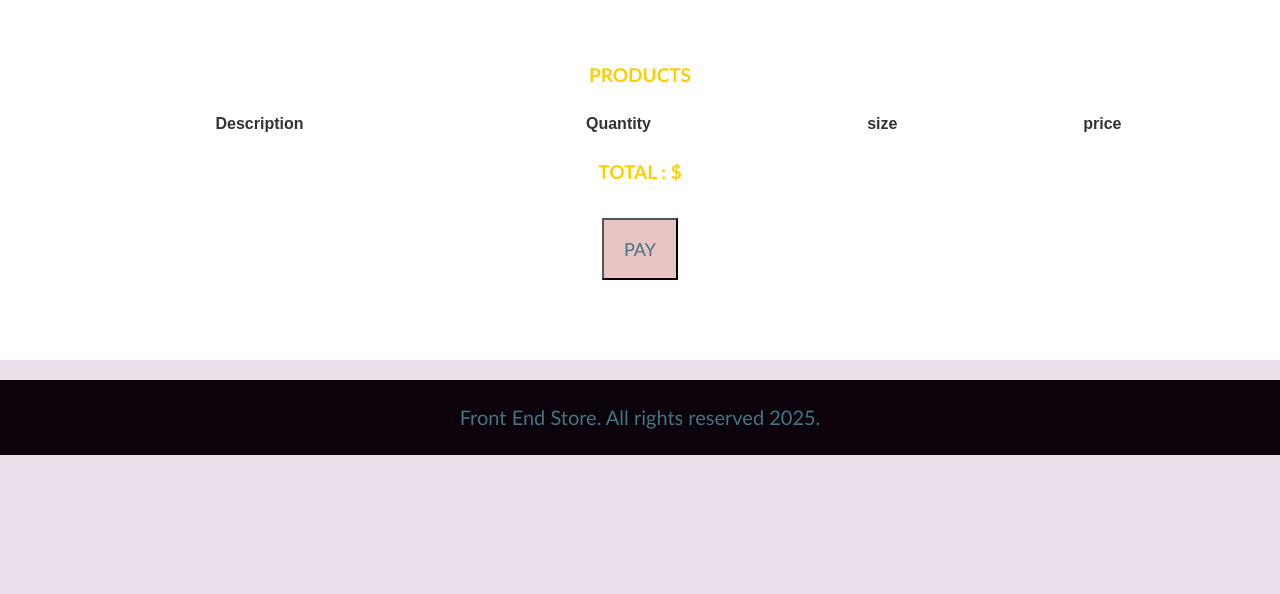
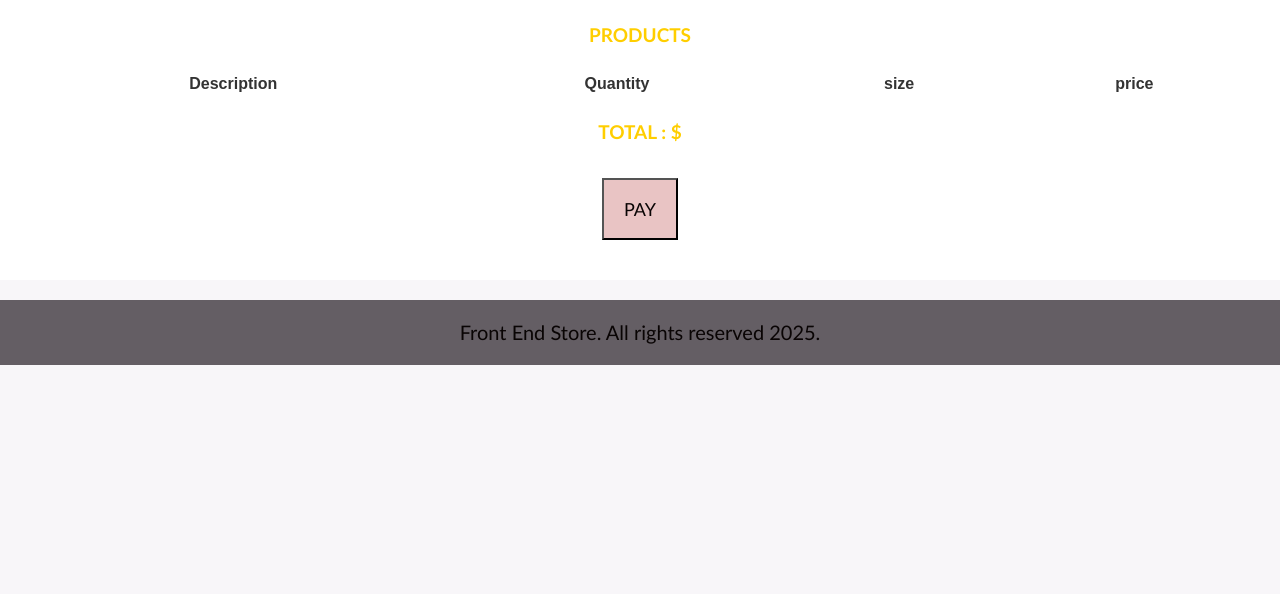
Before and after one commit to AstridKMina/T-Shirt-Store, a plain HTML site: page cart.html in a window 1280 px wide. Shown: the part 206-800 px from the top of the page. Drawn offline with Linux system fonts and the light colour scheme.

Commit message:
Changing some styles

```diff
--- a/css/style.css
+++ b/css/style.css
@@ -1,16 +1,17 @@
 :root {
-    --primary: #eae0ec;
-    --primaryDark: #0c020c;
+    --primary: #f8f6f9;
+    --primaryDark: #645e64;
     --secundary: #ffce00;
     --secundaryDark: rgb(233, 287, 2);
-    --white: #447581;
-    --black: #e0d4d4;
+    --white: #f8fafa;
+    --black: #090404;
     --mainFont: 'Josefin Sans', 'candara';
 }
 
+
 html {
-    box-sizing: border-box;
     font-size: 62.5%;
+    height: 100%;
 }
 
 *,
@@ -25,12 +26,13 @@ body {
     line-height: 1.5rem;
     margin: 0;
     padding: 0;
+    height: 100%;
 }
 
 p {
     font-size: 1.8rem;
     font-family: candara, Helvetica, sans-serif;
-    color: var(--white);
+    color: var(--black);
 }
 
 a {
@@ -75,6 +77,7 @@ h3 {
 }
 
 /* Header */
+
 .header {
     display: flex;
     justify-content: center;
@@ -85,10 +88,13 @@ h3 {
 }
 
 /* Footer */
+
 .footer {
+
     background-color: var(--primaryDark);
-    padding: 1rem 0;
+    padding: 0.5rem 0;
     margin-top: 2rem;
+    width: 100%;
 }
 
 .footer__text {
@@ -98,6 +104,7 @@ h3 {
 }
 
 /* Navigation */
+
 .navigation {
     background-color: var(--primaryDark);
     padding: 1rem 0;
@@ -137,6 +144,7 @@ h3 {
 }
 
 /* Grid */
+
 .grid {
     display: grid;
     grid-template-columns: 1fr 1fr;
@@ -150,6 +158,7 @@ h3 {
 }
 
 /* Products */
+
 .product {
     background-color: var(--primaryDark);
     padding: 1rem;
@@ -177,6 +186,7 @@ h3 {
 }
 
 /* Graphics */
+
 .graphic {
     min-height: 30rem;
     background-repeat: no-repeat;
@@ -195,6 +205,7 @@ h3 {
 }
 
 /* Modal */
+
 .modal-container {
     position: relative;
     width: 100%;
@@ -259,7 +270,8 @@ h3 {
     gap: 1rem;
 }
 
-/* US */
+/* Us */
+
 .us {
     display: grid;
     padding: 1rem;
@@ -278,6 +290,7 @@ h3 {
 }
 
 /* Reasons */
+
 .purchases {
     max-width: 100rem;
     margin: 0 auto;
@@ -307,6 +320,7 @@ h3 {
 }
 
 /* Product Page */
+
 @media (min-width: 768px) {
     .tShirt {
         display: grid;
@@ -335,6 +349,7 @@ h3 {
     padding: 1rem;
     appearance: none;
     width: 100%;
+    margin: 1rem 0;
 }
 
 #form__submit {
@@ -357,7 +372,7 @@ h3 {
 
 .cart_shopping {
     background-color: #fff;
-    padding: 6rem;
+    padding: 2rem;
     text-align: center;
 }
 
@@ -368,9 +383,11 @@ h3 {
 }
 
 /* Responsive Improvements */
+
 @media (max-width: 768px) {
     .header__logo {
-        width: 100px; /* Adjust logo size */
+        width: 100px;
+        /* Adjust logo size */
     }
 
     .navigation {
@@ -379,9 +396,11 @@ h3 {
 
     .navigation-responsive {
         text-align: end;
-margin: 2rem;
+        padding: 0.3rem 2rem;
+        height: 3rem;
         display: block;
         position: relative;
+        background-color: var(--primaryDark);
     }
 
     .navigation--list {
@@ -390,13 +409,13 @@ position: relative;
         background-color: #fff;
         padding: 2rem;
         text-align: start;
-
     }
 
     .navigation--list li {
         list-style: none;
         margin: 1rem;
     }
+
     .navigation-button {
         height: 4rem;
         width: 4rem;
```
Lines whose indentation alone changed are shown as unchanged.
